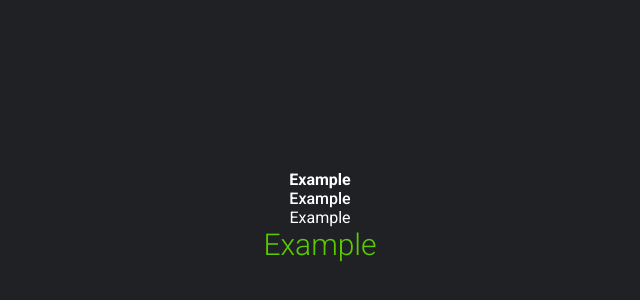
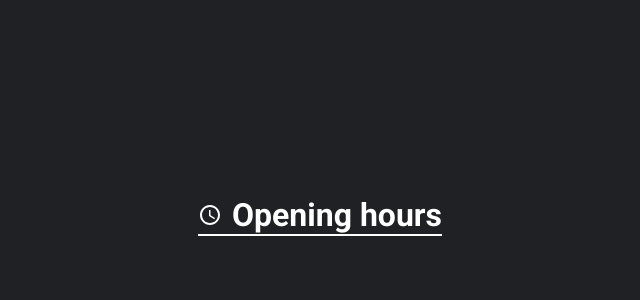
Before and after one commit to ridmitri/time-slots, a React (Vite) app: page / in a window 1280 px wide. Shown: the part 184-484 px from the top of the page, without its empty margins (320-960 px from the left). Built offline with nearby package versions, Linux system fonts and the light colour scheme.

Commit message:
Add accessTime icon, update theme

```diff
--- a/package.json
+++ b/package.json
@@ -7,15 +7,18 @@
     "build": "tsc && vite build",
     "preview": "vite preview",
     "prepare": "husky install",
-    "test": "vitest src"
+    "test": "vitest src",
+    "lint": "eslint --ext .jsx,.js,.tsx,.ts src"
   },
   "dependencies": {
     "@fontsource/roboto": "^4.5.7",
+    "@mui/icons-material": "^5.8.4",
     "react": "^18.0.0",
     "react-dom": "^18.0.0",
     "styled-components": "^5.3.5"
   },
   "devDependencies": {
+    "@types/node": "^18.0.0",
     "@types/react": "^18.0.0",
     "@types/react-dom": "^18.0.0",
     "@types/styled-components": "^5.1.25",
--- a/src/App.tsx
+++ b/src/App.tsx
@@ -1,48 +1,37 @@
 import styled from 'styled-components';
-
-const Bold = styled.div`
-  font-weight: 700;
-  font-family: 'Roboto';
-`;
-
-const Regular = styled.div`
-  font-weight: 400; ;
-`;
-
-const Medium = styled.div`
-  font-weight: 500;
-`;
-
-const Light = styled.div`
-  font-weight: 300;
-  font-size: ${(props) => props.theme.fontSize.xl};
-  color: ${(props) => props.theme.color.green};
-`;
+import AccessTimeIcon from 'components/Icon/AccessTime';
+import { font } from 'components/theme';
 
 const Container = styled.div`
   text-align: center;
+  min-height: 100vh;
+  display: flex;
+  align-items: center;
+  justify-content: center;
+  background-color: ${(props) => props.theme.color.black};
+`;
+
+const Title = styled.h1`
+  ${font.bold}
+  margin-left: 10px;
 `;
 
 const Header = styled.header`
-  background-color: ${(props) => props.theme.color.black};
-  min-height: 100vh;
   display: flex;
-  flex-direction: column;
   align-items: center;
-  justify-content: center;
-  color: ${(props) => props.theme.color.white}; ;
+  color: ${(props) => props.theme.color.white};
+  border-bottom: 2px solid;
+  border-bottom-color: ${(props) => props.theme.color.white};
 `;
 
 function App() {
-  const title = 'Example';
+  const title = 'Opening hours';
 
   return (
     <Container>
       <Header>
-        <Bold>{title}</Bold>
-        <Medium>{title}</Medium>
-        <Regular>{title}</Regular>
-        <Light>{title}</Light>
+        <AccessTimeIcon />
+        <Title>{title}</Title>
       </Header>
     </Container>
   );
--- /dev/null
+++ b/src/components/Icon/AccessTime.tsx
@@ -0,0 +1,33 @@
+type Props = {
+  size?: number;
+  fill?: string;
+} & typeof defaultProps;
+
+const defaultProps = {
+  size: 24,
+  fill: 'white',
+};
+
+/*
+ * MUI AccessTimeIcon https://mui.com/material-ui/material-icons/?selected=AccessTime
+ */
+export default function AccessTimeIcon(props: Props) {
+  const { size, fill } = props;
+  return (
+    <svg
+      xmlns="http://www.w3.org/2000/svg"
+      height={size}
+      viewBox={`0 0 ${size} ${size}`}
+      width={size}
+    >
+      <path d="M0 0h24v24H0z" fill="none" />
+      <path
+        fill={fill}
+        d="M11.99 2C6.47 2 2 6.48 2 12s4.47 10 9.99 10C17.52 22 22 17.52 22 12S17.52 2 11.99 2zM12 20c-4.42 0-8-3.58-8-8s3.58-8 8-8 8 3.58 8 8-3.58 8-8 8z"
+      />
+      <path fill={fill} d="M12.5 7H11v6l5.25 3.15.75-1.23-4.5-2.67z" />
+    </svg>
+  );
+}
+
+AccessTimeIcon.defaultProps = defaultProps;
--- a/src/components/theme/index.ts
+++ b/src/components/theme/index.ts
@@ -1,3 +1,5 @@
+import { css } from 'styled-components';
+
 const theme = {
   fontSize: {
     s: '12px',
@@ -13,6 +15,29 @@ const theme = {
     gray_2: '#eee',
     gray_3: '#a1a2a4',
   },
+};
+
+const bold = css`
+  font-weight: 700;
+`;
+
+const regular = css`
+  font-weight: 400;
+`;
+
+const medium = css`
+  font-weight: 500;
+`;
+
+const light = css`
+  font-weight: 300;
+`;
+
+export const font = {
+  bold,
+  regular,
+  medium,
+  light,
 };
 
 export default theme;
--- a/tsconfig.json
+++ b/tsconfig.json
@@ -15,7 +15,8 @@
     "isolatedModules": true,
     "noEmit": true,
     "jsx": "react-jsx",
-    "types": ["vitest/globals"]
+    "types": ["vitest/globals"],
+    "baseUrl": "src"
   },
   "include": ["src"],
   "references": [{ "path": "./tsconfig.node.json" }]
--- a/tsconfig.node.json
+++ b/tsconfig.node.json
@@ -3,6 +3,7 @@
     "composite": true,
     "module": "esnext",
     "moduleResolution": "node",
+    "allowSyntheticDefaultImports": true,
     "types": ["vitest/globals"]
   },
   "include": ["vite.config.ts"]
--- a/vite.config.ts
+++ b/vite.config.ts
@@ -1,13 +1,22 @@
 /// <reference types="vitest" />
 import { defineConfig } from 'vite';
+import path from 'path';
 import react from '@vitejs/plugin-react';
 
 // https://vitejs.dev/config/
-export default defineConfig({
-  plugins: [react()],
+export default defineConfig(() => {
+  return {
+    plugins: [react()],
 
-  // https://vitest.dev/config/#configuration
-  test: {
-    globals: true,
-  },
+    resolve: {
+      alias: {
+        utils: path.resolve(__dirname, './src/utils'),
+        components: path.resolve(__dirname, './src/components'),
+      },
+    },
+    // https://vitest.dev/config/#configuration
+    test: {
+      globals: true,
+    },
+  };
 });
```
Also changed, not shown: 1 other file (tests, documents, lock files or other folders).
